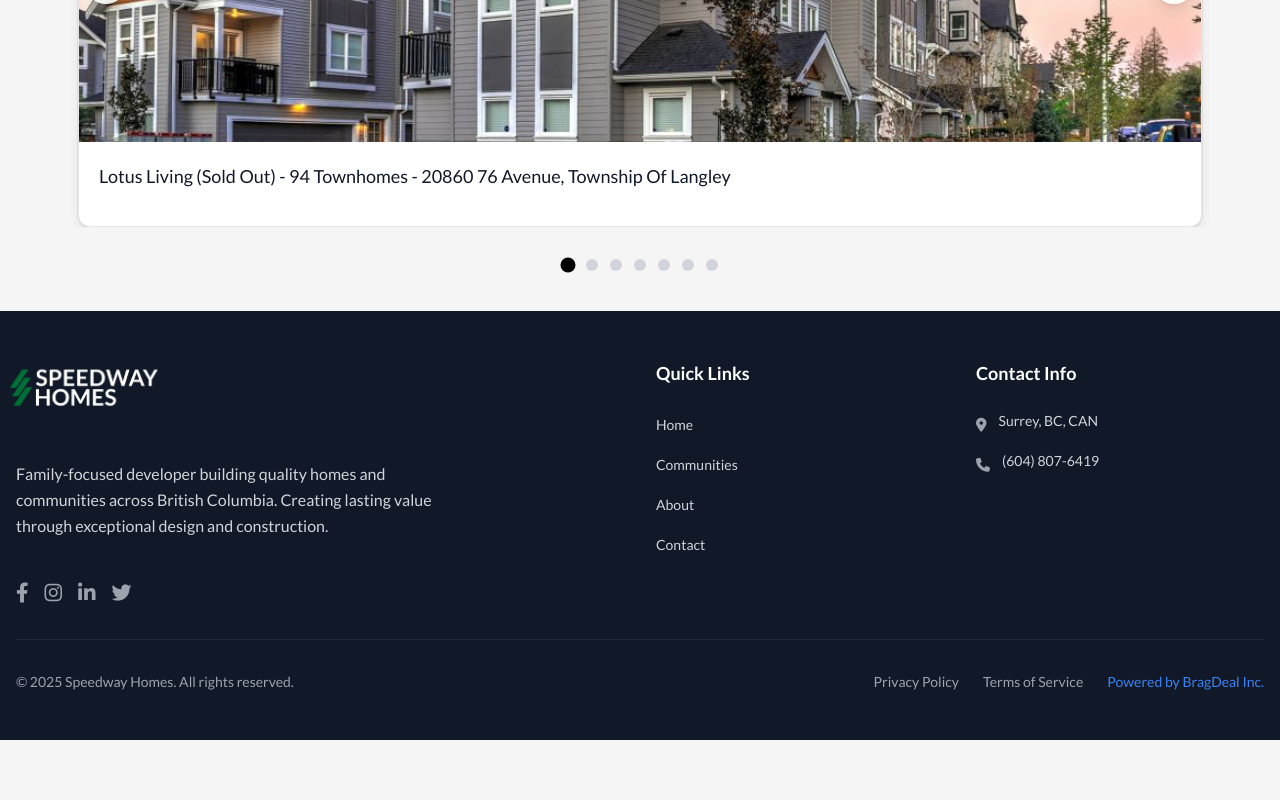
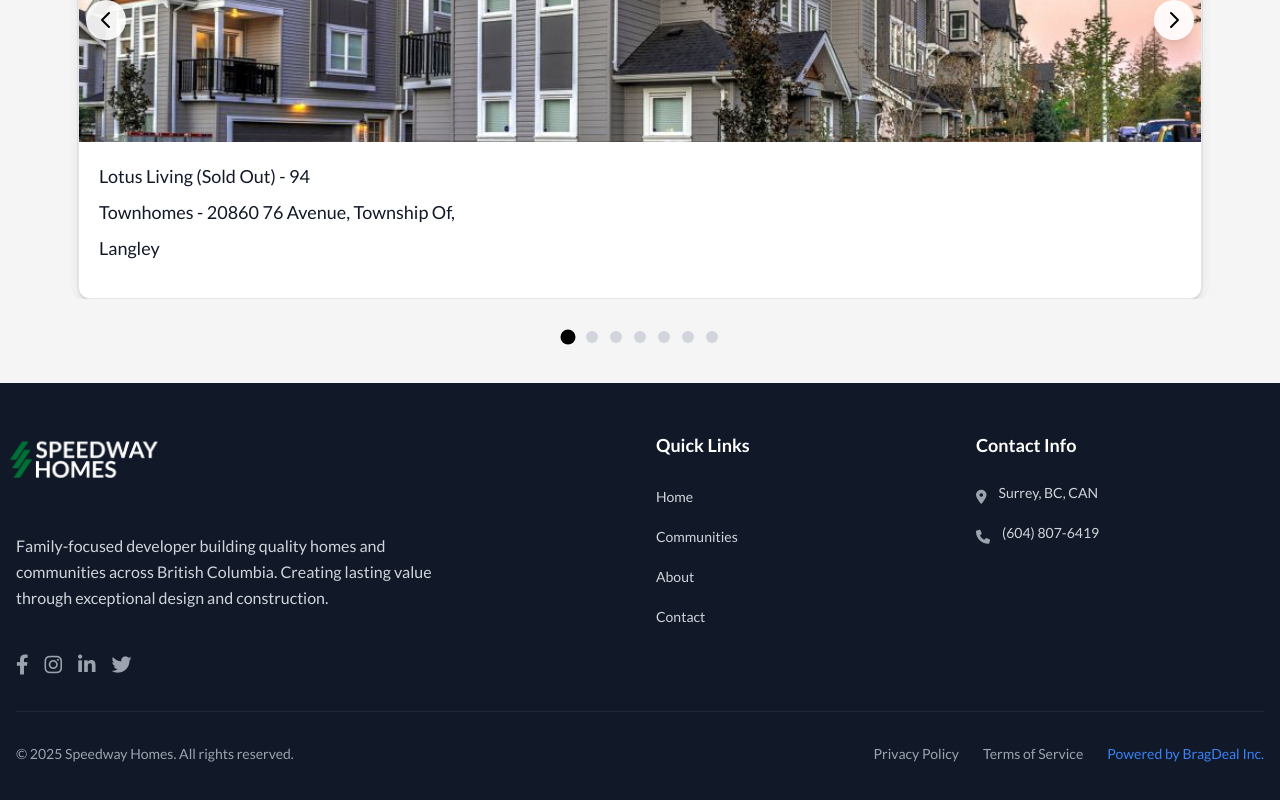
Before and after one commit to Bragdealinc/speedway, a React (Vite) app: page / in a window 1280 px wide. Shown: the part 1673-2473 px from the top of the page. Before the commit the page ends 2413 px from the top, so only its background shows below. Built offline with nearby package versions, Linux system fonts and the light colour scheme; no server answers; grey boxes are pictures that could not be loaded.

Commit message:
projects anme desgins change

```diff
--- a/src/Communities/CommunitiesGrid.jsx
+++ b/src/Communities/CommunitiesGrid.jsx
@@ -239,8 +239,10 @@ function CommunitiesGrid() {
                     </div>
                   </div>
                   <div className="px-3 pt-3 pb-4 sm:px-5 sm:pt-5 sm:pb-6">
-                    <div className="flex flex-col sm:flex-row sm:justify-between sm:items-baseline gap-1 sm:gap-2 mb-2 sm:mb-3">
-                      <h3 className="m-0 text-sm lg:text-lg font-medium text-gray-900 ">{c.project_name}</h3>
+                    <div className="flex flex-col  sm:justify-between sm:items-baseline gap-1 sm:gap-2 mb-2 sm:mb-3 ">
+                      <h3 className="m-0 text-sm lg:text-lg font-medium text-gray-900 ">{c.units}</h3>
+                      <h3 className="m-0 text-sm lg:text-lg font-medium text-gray-900 ">{c.name}</h3>
+                      <h3 className="m-0 text-sm lg:text-lg font-medium text-gray-900 ">{c.city}</h3>
 
                     </div>
                     <p className="text-gray-700 text-sm lg:text-lg leading-relaxed">{c.thumbnail_desc}</p>
--- a/src/data/projectsData.js
+++ b/src/data/projectsData.js
@@ -84,6 +84,9 @@ export const allProjects = [
     {
     id: "lotus-living",
     project_name: "Lotus Living (Sold Out) - 94 Townhomes - 20860 76 Avenue, Township Of Langley",
+    units: "Lotus Living (Sold Out) - 94",
+    name: "Townhomes - 20860 76 Avenue, Township Of,",
+    city: "Langley",
     location: "Langley, BC",
     type: "Townhomes",
     status: "Sold Out",
@@ -119,6 +122,9 @@ export const allProjects = [
   {
     id: "saffron",
     project_name: "Saffron Living 26-Unit Duplex Development 141 Street and 60 Avenue City of Surrey",
+    units: "Saffron Living (Sold Out) - 26",
+    name: "Duplexes - 141 Street and 60 Avenue, City of Surrey,",
+    city: "City of Surrey",
     location: "Surrey, BC",
     type: "Duplexes",
     status: "Sold Out",
@@ -152,6 +158,9 @@ suffronMain
   {
     id: "suncrest-estates",
     project_name: "Suncrest Estates 27-lot Single Family Subdivision 140 Street and 60 Avenue City of Surrey",
+    units: "Suncrest Estates (Sold Out) - 27",
+    name: "Single Family Subdivision - 140 Street and 60 Avenue,",
+    city: "City of Surrey",
     location: "Surrey, BC",
     type: "Single-family subdivision",
     status: "Sold Out",
@@ -212,6 +221,9 @@ suncrest29
   {
     id: "latimer-Living",
     project_name: "Latimer Living 14-Unit Duplex Development 76 Avenue & 196 Street Township of Langley",
+    units: "Latimer Living 14-Unit",
+    name: "Duplex Development 76 Avenue & 196 Street Township of,",
+    city: "Langley",
     location: "Langley, BC",
     type: "Duplexes",
     status: "Sold Out",
@@ -283,6 +295,9 @@ suncrest29
   },
   {
     id: "elmridge-central-gordon-23",
+    units: "Elmridge Estates 23-Unit",
+    name: "Townhouse Development 7065 204 Street Township of,",
+    city: "Langley",
     project_name: "Elmridge Estates 23-Unit Townhouse Development 7065 204 Street Township of Langley",
     location: "7065 204 St, Langley",
     type: "Townhomes",
@@ -319,6 +334,9 @@ elmridgeMain
   {
     id: "West-Clayton-phase-1",
     project_name: "West Clayton (Phase 1) 19-Unit Townhouse Development 7420 186B Street City of Surrey",
+    units: "West Clayton (Phase 1) 19-Unit",
+    name: "Townhouse Development 7420 186B Street City of,",
+    city: "City of Surrey",
     location: "Surrey, BC",
     type: "Townhomes",
     status: "Coming Soon",
@@ -351,6 +369,9 @@ elmridgeMain
   {
     id: "West-Clayton",
     project_name: "West Clayton (Phase 2) 22-Unit Townhouse Development 18757 74 Avenue City of Surrey",
+    units: "West Clayton (Phase 2) 22-Unit",
+    name: "Townhouse Development 18757 74 Avenue City of,",
+    city: "City of Surrey",
     location: "Surrey, BC",
     type: "Duplexes",
     status: "Coming Soon",
```
Also changed, not shown: 1 other file (tests, documents, lock files or other folders).
